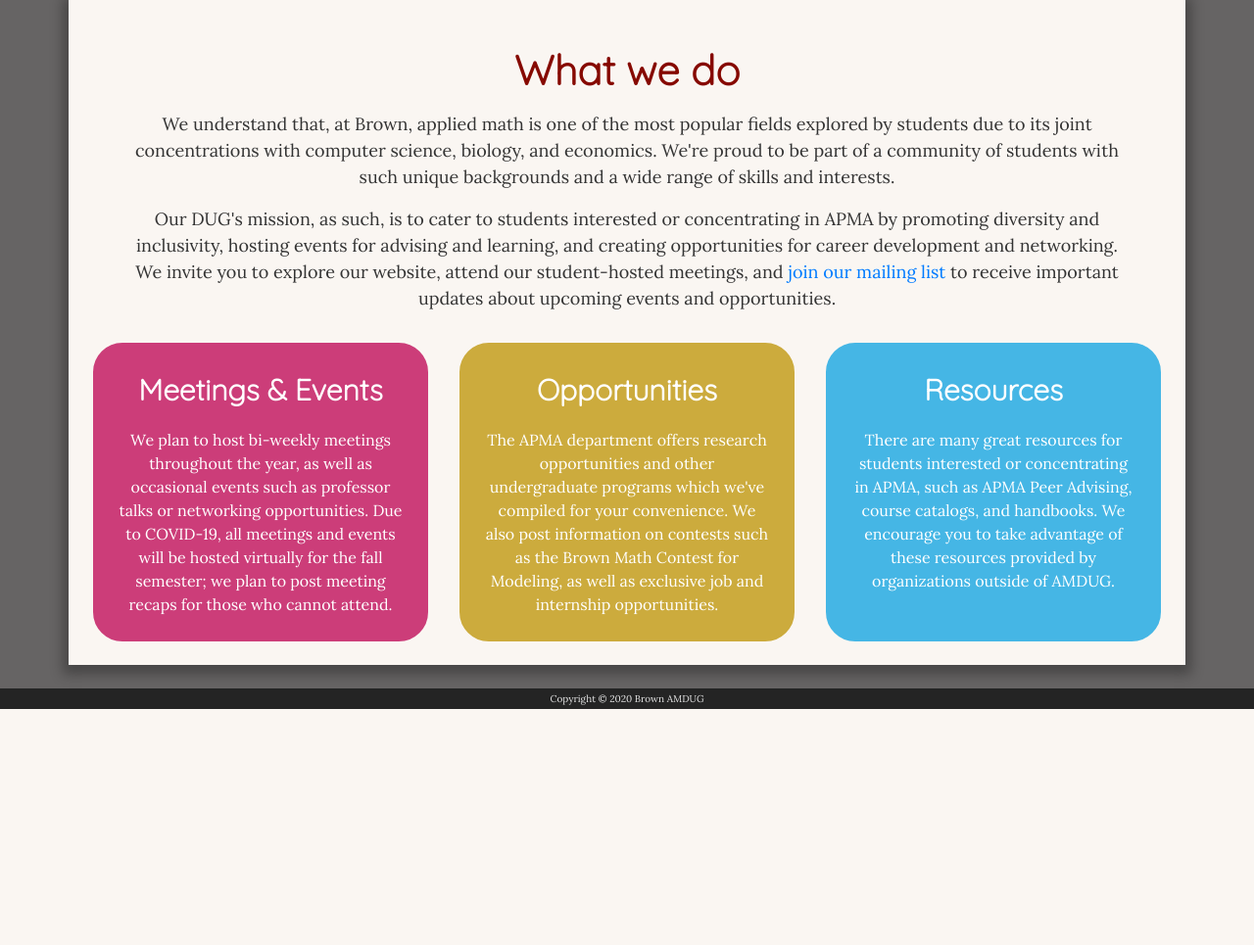
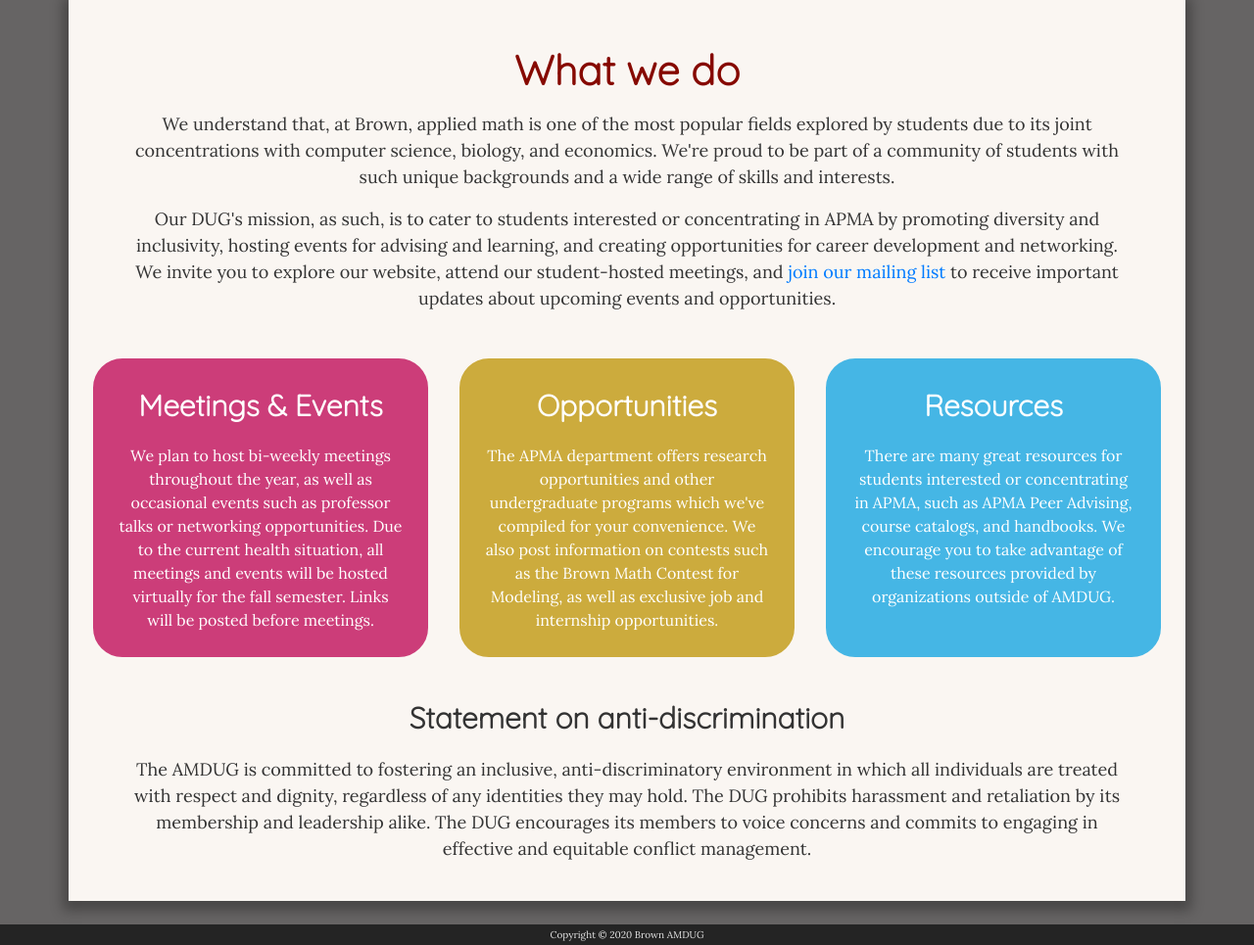
Before and after one commit to AdamWang00/amdug-website, a Flask app: page / in a window 1280 px wide. Shown: the part 591-1556 px from the top of the page at 98% size. Before the commit the page ends 1315 px from the top, so only its background shows below. Run offline with Flask 2, Linux system fonts and the light colour scheme; some libraries are stand-ins or nearby versions.

Commit message:
Update home.html

```diff
--- a/website/templates/home.html
+++ b/website/templates/home.html
@@ -18,12 +18,12 @@
                 <p class="desc">Our DUG's mission, as such, is to cater to students interested or concentrating in APMA by promoting diversity and inclusivity, hosting events for advising and learning, and creating opportunities for career development and networking. We invite you to explore our website, attend our student-hosted meetings, and <a target="_blank" href="https://docs.google.com/forms/d/e/1FAIpQLScfR3iQATYWlz6feFKoV_B_L_55tR_SPqtw9VRGs03FP1zg0A/viewform">join our mailing list</a> to receive important updates about upcoming events and opportunities.</p>
             </div>
         </div>
-        <div class="pl-4 pr-4 pb-2">
+        <div class="pl-4 pr-4 pt-3 pb-3">
             <div class="row">
                 <div class="col-lg p-3">
                     <div class="text-center light-box red p-4" onclick="window.location.href = '{{ url_for('main.events') }}'">
                         <p class="title-2">Meetings & Events</p>
-                        <p class="box-desc">We plan to host bi-weekly meetings throughout the year, as well as occasional events such as professor talks or networking opportunities. Due to COVID-19, all meetings and events will be hosted virtually for the fall semester; we plan to post meeting recaps for those who cannot attend.</p>
+                        <p class="box-desc">We plan to host bi-weekly meetings throughout the year, as well as occasional events such as professor talks or networking opportunities. Due to the current health situation, all meetings and events will be hosted virtually for the fall semester. Links will be posted before meetings.</p>
                     </div>
                 </div>
                 <div class="col-lg p-3">
@@ -40,5 +40,11 @@
                 </div>
             </div>
         </div>
+        <div class="col-lg-12">
+            <div class="text-center pl-5 pr-5 pt-2 pb-4">
+                <p class="title-2">Statement on anti-discrimination</p>
+                <p class="desc">The AMDUG is committed to fostering an inclusive, anti-discriminatory environment in which all individuals are treated with respect and dignity, regardless of any identities they may hold. The DUG prohibits harassment and retaliation by its membership and leadership alike. The DUG encourages its members to voice concerns and commits to engaging in effective and equitable conflict management.</p>
+            </div>
+        </div>
     </div>
 {% endblock content %}
```
